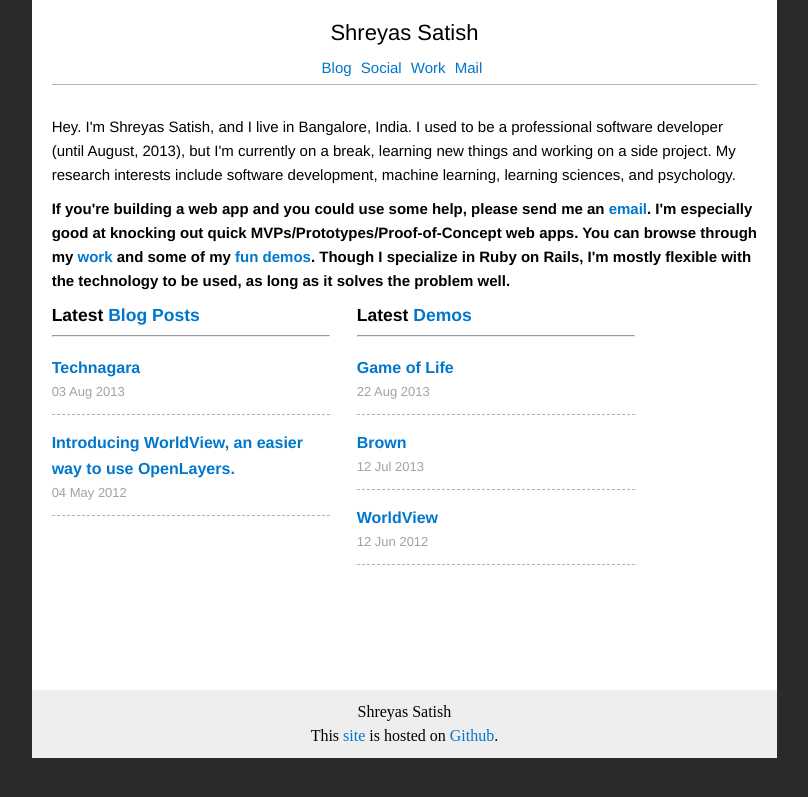
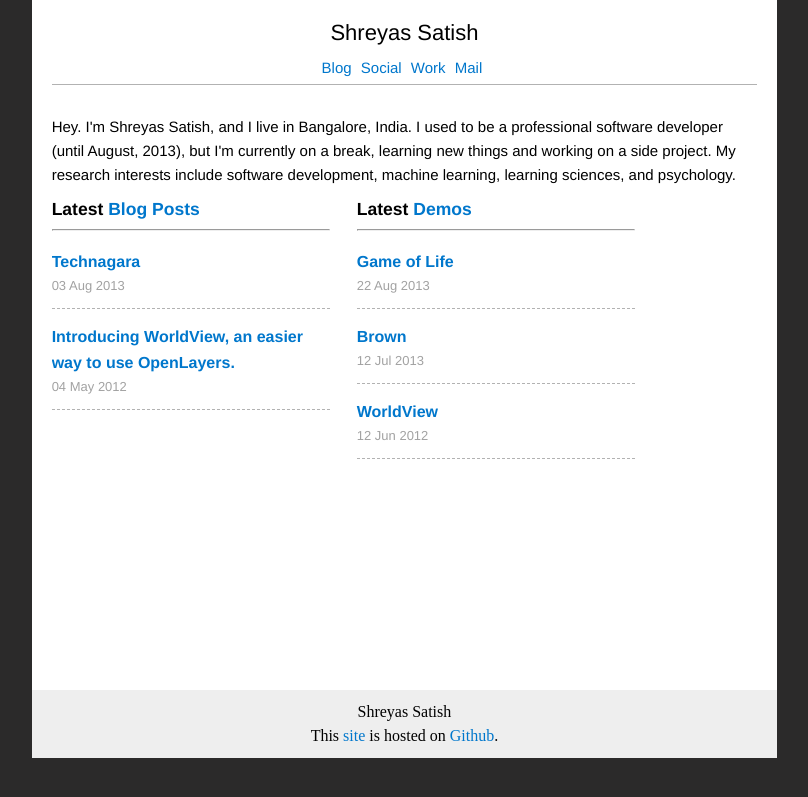
Before and after one commit to shreyas-satish/shreyas-satish.github.com, a Jekyll site: the page built from index.html, in a window 1280 px wide. Shown: the top 797 px of the page, without its empty margins (235-1043 px from the left). Built offline with Jekyll 4.4.1, drawn with Linux system fonts in a browser that asks for light colours; Markdown is read by kramdown in place of the engine named in the settings.

Commit message:
removed notice

```diff
--- a/index.html
+++ b/index.html
@@ -6,9 +6,6 @@ title: Shreyas Satish
 <div class = 'content'>
   <p>
     Hey. I'm Shreyas Satish, and I live in Bangalore, India. I used to be a professional software developer (until August, 2013), but I'm currently on a break, learning new things and working on a side project. My research interests include software development, machine learning, learning sciences, and psychology.
-  </p>
-  <p>
-  <strong>If you're building a web app and you could use some help, please send me an <a href="mailto: shreyas.satish@gmail.com">email</a>. I'm especially good at knocking out quick MVPs/Prototypes/Proof-of-Concept web apps. You can browse through my <a href="/work">work</a> and some of my <a href="/demos">fun demos</a>. Though I specialize in Ruby on Rails, I'm mostly flexible with the technology to be used, as long as it solves the problem well.</strong>
   </p>
   <p>
 
```
